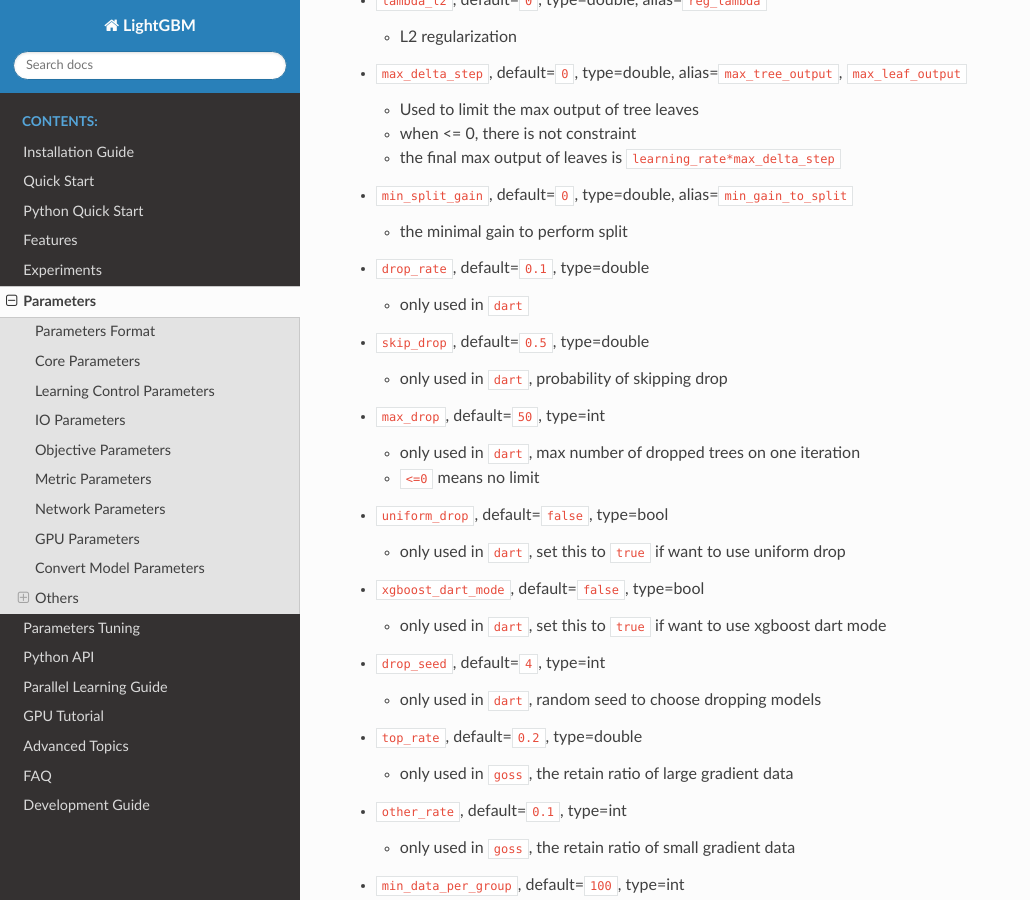
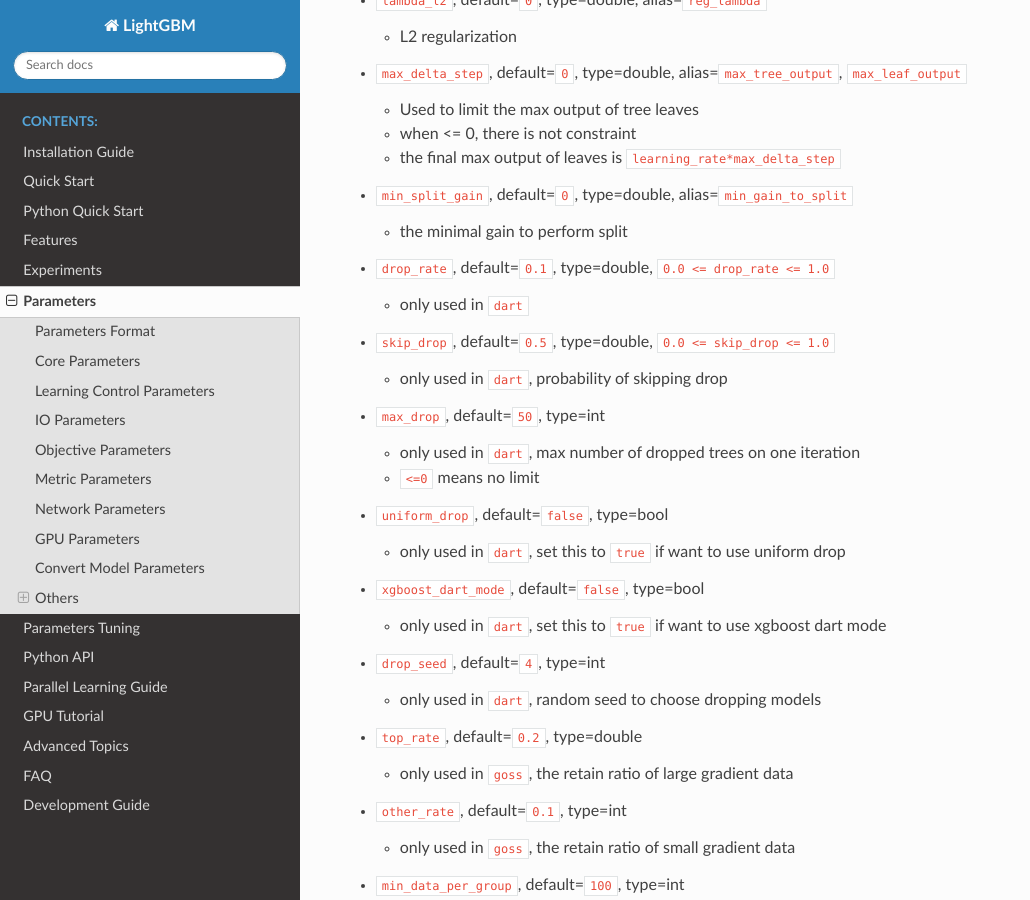
Before and after one commit to microsoft/LightGBM, a Sphinx documentation site: the page built from docs/Parameters.rst, in a window 1280 px wide and 900 px high, scrolled down 3902 px. Shown: the whole window, without its empty margins (0-1030 px from the left). Built offline with Sphinx 7.4.7 and the Read the Docs theme 2.0.0, drawn with Linux system fonts in a browser that asks for light colours.

Commit message:
added description of skip_drop and drop_rate constraints

```diff
--- a/docs/Parameters.rst
+++ b/docs/Parameters.rst
@@ -257,11 +257,11 @@
 
    -  the minimal gain to perform split
 
--  ``drop_rate``, default=\ ``0.1``, type=double
+-  ``drop_rate``, default=\ ``0.1``, type=double, ``0.0 <= drop_rate <= 1.0``
 
    -  only used in ``dart``
 
--  ``skip_drop``, default=\ ``0.5``, type=double
+-  ``skip_drop``, default=\ ``0.5``, type=double, ``0.0 <= skip_drop <= 1.0``
 
    -  only used in ``dart``, probability of skipping drop
 
```
